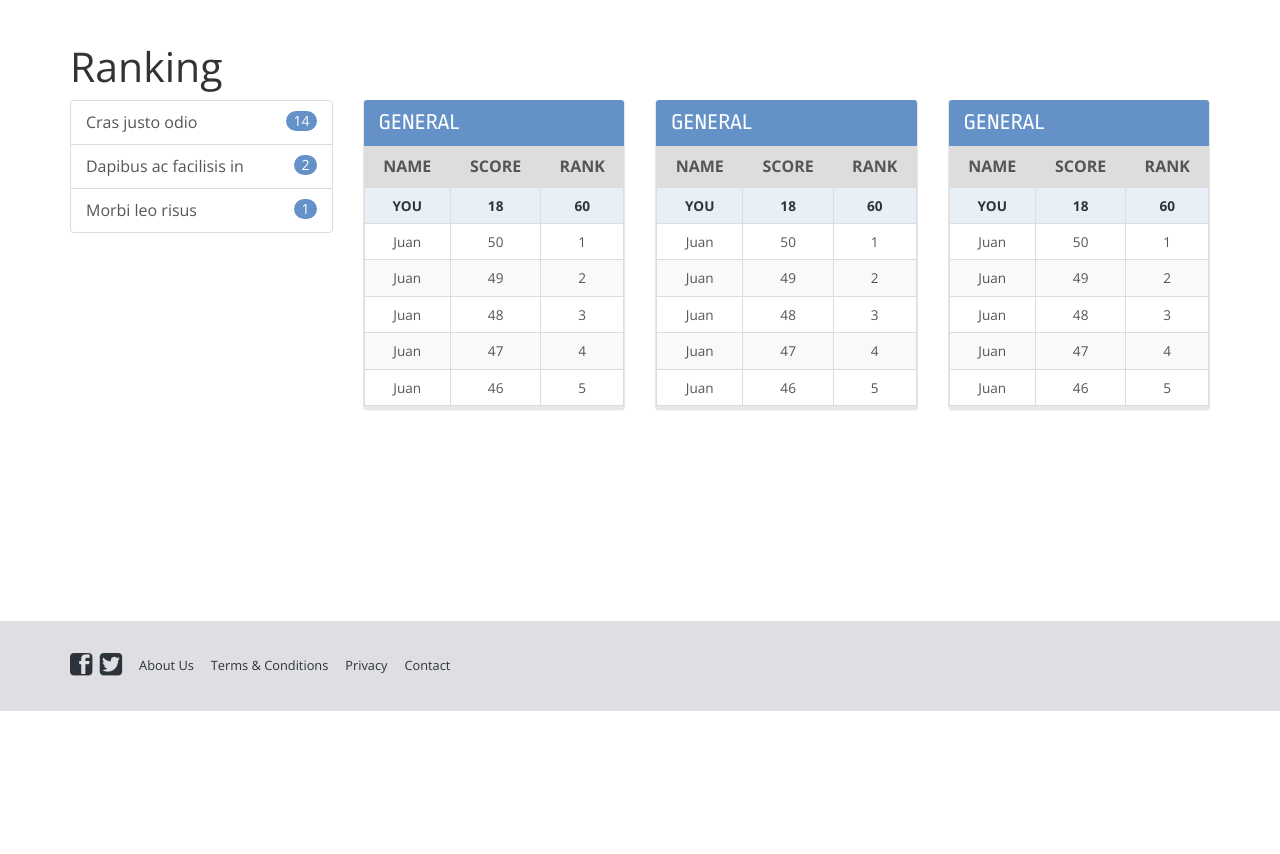
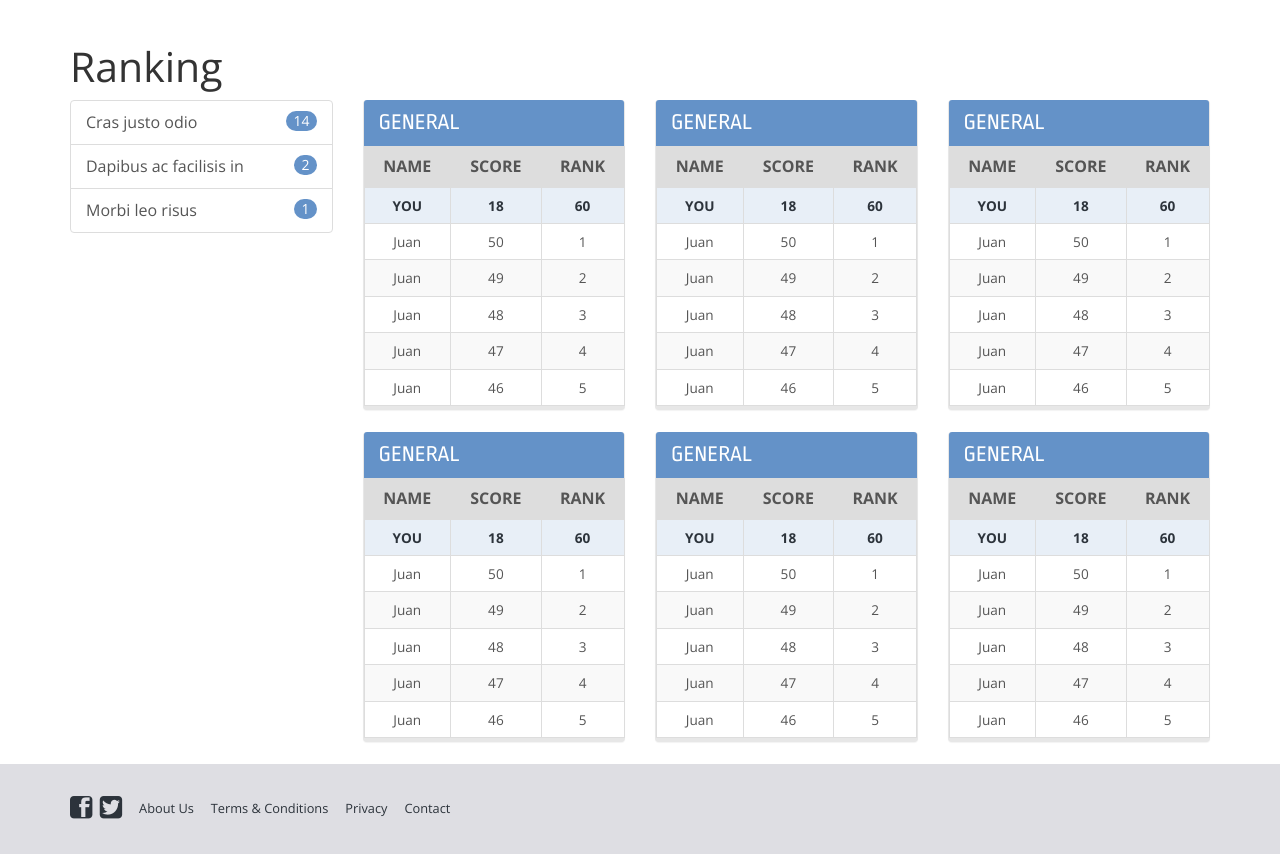
Before and after one commit to ekersten/javadoc_primeros_pasos, a PHP site: page /rkn001.php in a window 1280 px wide. Shown: the part 89-943 px from the top of the page. Before the commit the page ends 800 px from the top, so only its background shows below. Run offline with PHP 8.4, Linux system fonts and the light colour scheme; style sheets or scripts are compiled from the project's sources; some libraries are stand-ins or nearby versions.

Commit message:
fix panel rnk001
deberia fixear los errores de otros paneles

```diff
--- a/js/script.js
+++ b/js/script.js
@@ -3,4 +3,10 @@ $(function() {
 	$('.dropdown-menu input, .dropdown-menu label').click(function(e) {
 		e.stopPropagation();
 	});
+
+	/* fix temporal para subpixel render de webkit */
+	$.each($('.panel-body'), function(i, item) {
+		var $item = $(item);
+		$item.width($item.width());
+	});
 });
--- a/rkn001.php
+++ b/rkn001.php
@@ -15,20 +15,10 @@
 			<div class="row">
 				<div class="col-xs-3">
 					<ul class="list-group">
-						<li class="list-group-item">
-							<span class="badge">14</span>
-							Cras justo odio
-						</li>
-							<li class="list-group-item">
-							<span class="badge">2</span>
-							Dapibus ac facilisis in
-						</li>
-							<li class="list-group-item">
-							<span class="badge">1</span>
-							Morbi leo risus
-						</li>
+						<li class="list-group-item">Cras justo odio<span class="badge">14</span></li>
+						<li class="list-group-item">Dapibus ac facilisis in<span class="badge">2</span></li>
+						<li class="list-group-item">Morbi leo risus<span class="badge">1</span></li>
 					</ul>
-
 				</div>
 				<div class="col-xs-3">
 					<div class="panel panel-primary no-padding">
@@ -79,9 +69,9 @@
 							</table>
 						</div>
 					</div>
-
-				</div>
-				<div class="col-xs-3"><div class="panel panel-primary no-padding">
+				</div> <!-- cierra col -->
+				<div class="col-xs-3">
+					<div class="panel panel-primary no-padding">
 						<div class="panel-heading">
 							<h3 class="panel-title">General</h3>
 						</div>
@@ -129,8 +119,9 @@
 							</table>
 						</div>
 					</div>
-				</div>
-				<div class="col-xs-3"><div class="panel panel-primary no-padding">
+				</div> <!-- cierra col -->
+				<div class="col-xs-3">
+					<div class="panel panel-primary no-padding">
 						<div class="panel-heading">
 							<h3 class="panel-title">General</h3>
 						</div>
@@ -177,7 +168,161 @@
 								</tbody>
 							</table>
 						</div>
-					</div></div>
+					</div>
+				</div> <!-- cierra col -->
+			</div>
+			<div class="row">
+				<div class="col-xs-3"><!-- vacio --></div>
+				<div class="col-xs-3">
+					<div class="panel panel-primary no-padding">
+						<div class="panel-heading">
+							<h3 class="panel-title">General</h3>
+						</div>
+						<div class="panel-body">
+							<table class="table table-striped table-bordered ranking">
+								<thead>
+									<tr>
+										<th>Name</th>
+										<th>Score</th>
+										<th>Rank</th>
+									</tr>
+								</thead>
+								<tbody>
+									<tr class="info">
+										<td>YOU</td>
+										<td>18</td>
+										<td>60</td>
+									</tr>
+									<tr>
+										<td>Juan</td>
+										<td>50</td>
+										<td>1</td>
+									</tr>
+									<tr>
+										<td>Juan</td>
+										<td>49</td>
+										<td>2</td>
+									</tr>
+									<tr>
+										<td>Juan</td>
+										<td>48</td>
+										<td>3</td>
+									</tr>
+									<tr>
+										<td>Juan</td>
+										<td>47</td>
+										<td>4</td>
+									</tr>
+									<tr>
+										<td>Juan</td>
+										<td>46</td>
+										<td>5</td>
+									</tr>
+								</tbody>
+							</table>
+						</div>
+					</div>
+				</div> <!-- cierra col -->
+				<div class="col-xs-3">
+					<div class="panel panel-primary no-padding">
+						<div class="panel-heading">
+							<h3 class="panel-title">General</h3>
+						</div>
+						<div class="panel-body">
+							<table class="table table-striped table-bordered ranking">
+								<thead>
+									<tr>
+										<th>Name</th>
+										<th>Score</th>
+										<th>Rank</th>
+									</tr>
+								</thead>
+								<tbody>
+									<tr class="info">
+										<td>YOU</td>
+										<td>18</td>
+										<td>60</td>
+									</tr>
+									<tr>
+										<td>Juan</td>
+										<td>50</td>
+										<td>1</td>
+									</tr>
+									<tr>
+										<td>Juan</td>
+										<td>49</td>
+										<td>2</td>
+									</tr>
+									<tr>
+										<td>Juan</td>
+										<td>48</td>
+										<td>3</td>
+									</tr>
+									<tr>
+										<td>Juan</td>
+										<td>47</td>
+										<td>4</td>
+									</tr>
+									<tr>
+										<td>Juan</td>
+										<td>46</td>
+										<td>5</td>
+									</tr>
+								</tbody>
+							</table>
+						</div>
+					</div>
+				</div> <!-- cierra col -->
+				<div class="col-xs-3">
+					<div class="panel panel-primary no-padding">
+						<div class="panel-heading">
+							<h3 class="panel-title">General</h3>
+						</div>
+						<div class="panel-body">
+							<table class="table table-striped table-bordered ranking">
+								<thead>
+									<tr>
+										<th>Name</th>
+										<th>Score</th>
+										<th>Rank</th>
+									</tr>
+								</thead>
+								<tbody>
+									<tr class="info">
+										<td>YOU</td>
+										<td>18</td>
+										<td>60</td>
+									</tr>
+									<tr>
+										<td>Juan</td>
+										<td>50</td>
+										<td>1</td>
+									</tr>
+									<tr>
+										<td>Juan</td>
+										<td>49</td>
+										<td>2</td>
+									</tr>
+									<tr>
+										<td>Juan</td>
+										<td>48</td>
+										<td>3</td>
+									</tr>
+									<tr>
+										<td>Juan</td>
+										<td>47</td>
+										<td>4</td>
+									</tr>
+									<tr>
+										<td>Juan</td>
+										<td>46</td>
+										<td>5</td>
+									</tr>
+								</tbody>
+							</table>
+						</div>
+					</div>
+				</div> <!-- cierra col -->
 			</div>
 		</section>
 	</div>
```
